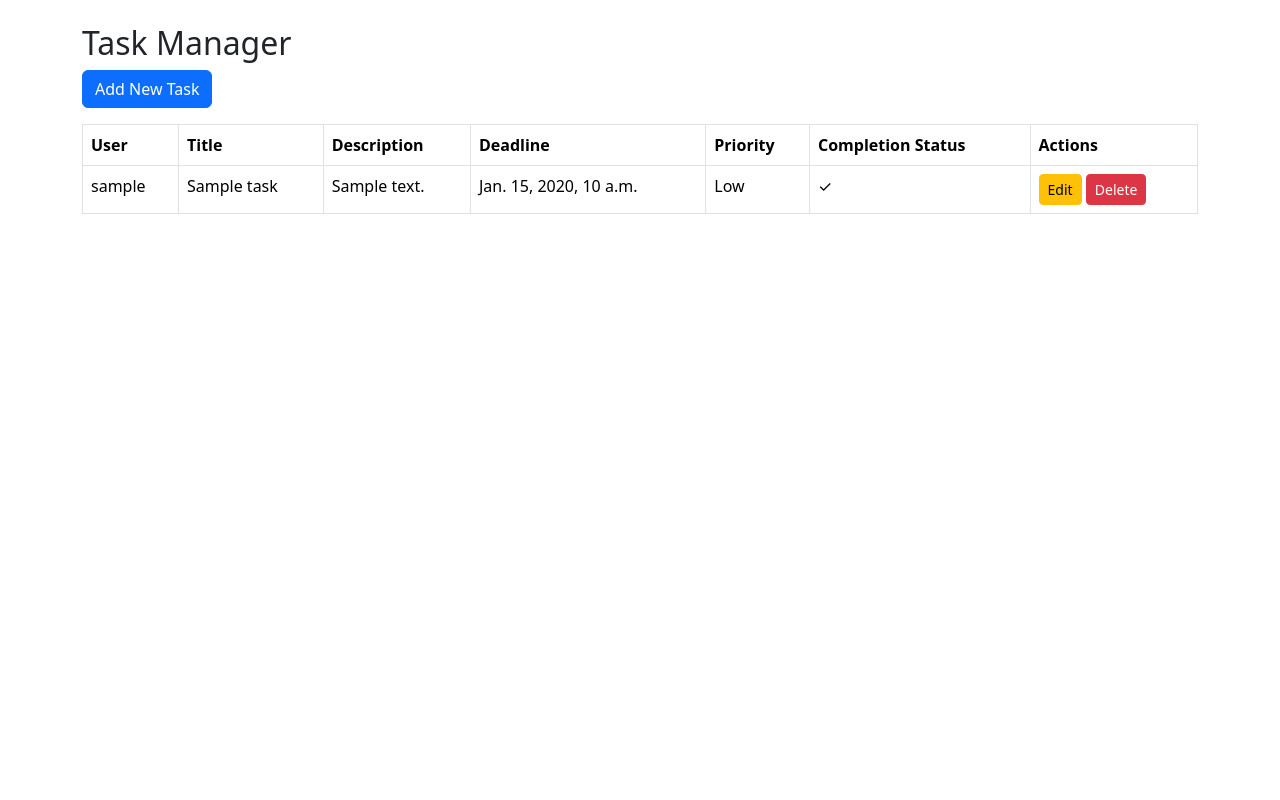
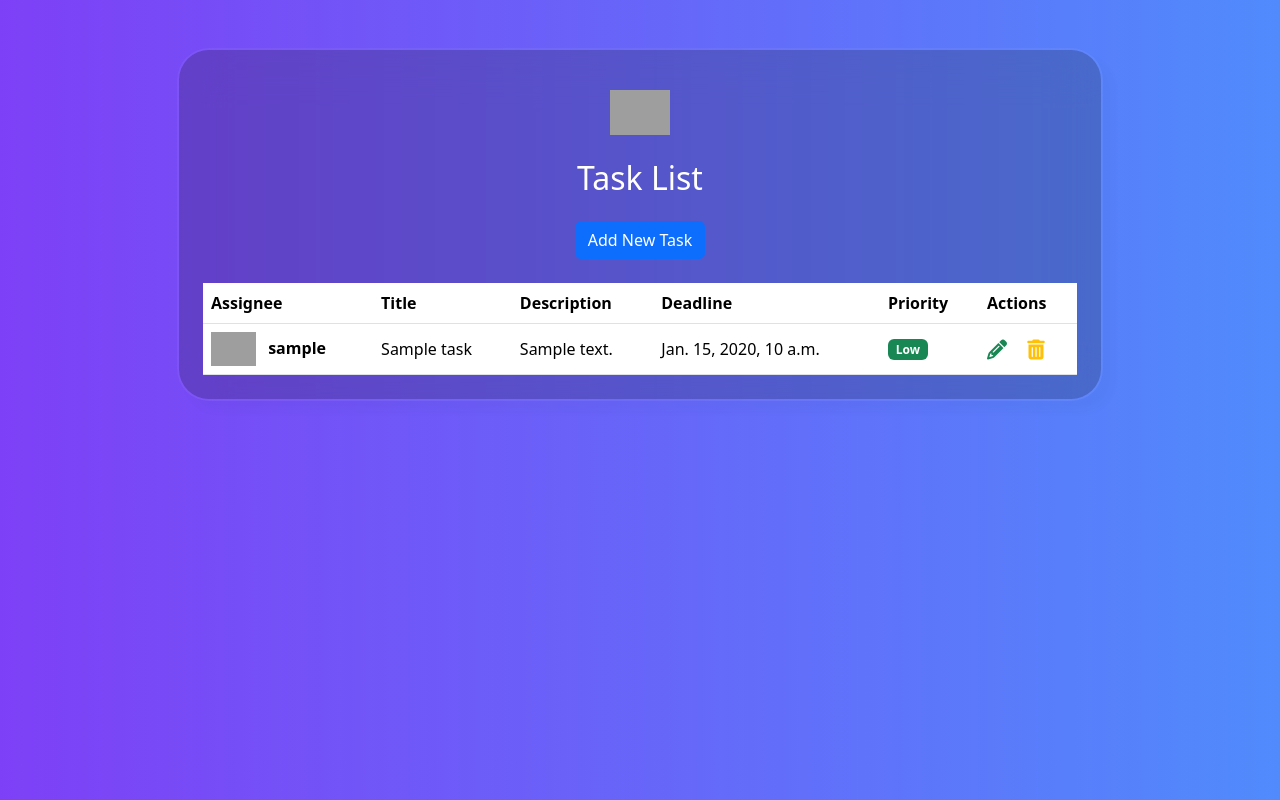
Before and after one commit to JackSummerfield1/task-manager-p4, a Django app: page / in a window 1280 px wide. Run offline with Django 4.2, Linux system fonts and the light colour scheme; a user stored in the database is signed in; tables that the repository leaves empty hold one stand-in row (values such as "Sample post"); some libraries are stand-ins or nearby versions; grey boxes are pictures that could not be loaded.

Commit message:
feat: use of bootstrap template for task list

```diff
--- a/static/css/style.css
+++ b/static/css/style.css
@@ -0,0 +1,29 @@
+.gradient-custom-2 {
+
+    min-height: 100vh;
+
+    /* fallback for old browsers */
+    background: #7e40f6;
+
+    /* Chrome 10-25, Safari 5.1-6 */
+    background: -webkit-linear-gradient(to right,
+            rgba(126, 64, 246, 1),
+            rgba(80, 139, 252, 1));
+
+    /* W3C, IE 10+/ Edge, Firefox 16+, Chrome 26+, Opera 12+, Safari 7+ */
+    background: linear-gradient(to right,
+            rgba(126, 64, 246, 1),
+            rgba(80, 139, 252, 1));
+
+    background-size: cover;
+    background-position: center;
+}
+
+.mask-custom {
+    background: rgba(24, 24, 16, 0.2);
+    border-radius: 2em;
+    backdrop-filter: blur(25px);
+    border: 2px solid rgba(255, 255, 255, 0.05);
+    background-clip: padding-box;
+    box-shadow: 10px 10px 10px rgba(46, 54, 68, 0.03);
+}
--- a/tasks/templates/tasks/task_list.html
+++ b/tasks/templates/tasks/task_list.html
@@ -1,46 +1,72 @@
 {% extends 'base.html' %}
 
+{% load static %}
+
+
 {% block content %}
+
+<!-- Credit to this Bootstrap Template from 'To Do List #6': https://mdbootstrap.com/docs/standard/extended/to-do-list/ -->
 <main>
-    <div class="container mt-4">
-        <h2>Task Manager</h2>
-        <!-- Button to create a new task -->
-        <a href="{% url 'task_create' %}
-        " class="btn btn-primary mb-3">Add New Task</a>
-        <!-- Task Table -->
-        <table class="table table-bordered">
+    <section class="gradient-custom-2">
+        <div class="container py-5 h-100">
+            <div class="row d-flex justify-content-center align-items-center h-100">
+                <div class="col-md-12 col-xl-10">
+                    <div class="card mask-custom">
+                        <div class="card-body p-4 text-white">
+                            <div class="text-center pt-3 pb-2">
+                                <img src="https://mdbcdn.b-cdn.net/img/Photos/new-templates/bootstrap-todo-list/check1.webp"
+                                    alt="Check" width="60">
+                                <h2 class="my-4">Task List</h2>
+                                <a href="#" class="btn btn-primary mb-3">Add New Task</a>
+                            </div>
+                            <table class="table text-white mb-0">
                                 <thead>
                                     <tr>
-                    <th>User</th>
-                    <th>Title</th>
-                    <th>Description</th>
-                    <th>Deadline</th>
-                    <th>Priority</th>
-                    <th>Completion Status</th>
-                    <th>Actions</th>
+                                        <th scope="col">Assignee</th>
+                                        <th scope="col">Title</th>
+                                        <th scope="col">Description</th>
+                                        <th scope="col">Deadline</th>
+                                        <th scope="col">Priority</th>
+                                        <th scope="col">Actions</th>
                                     </tr>
                                 </thead>
                                 <tbody>
                                     {% for task in tasks %}
-                <tr>
-                    <td>{{ task.user }}</td>
-                    <td>{{ task.title }}</td>
-                    <td>{{ task.description }}</td>
-                    <td>{{ task.deadline }}</td>
-                    <td>{{ task.get_priority_display }}</td>
-                    <td>{% if task.completed == True %}&#10003;{% else %}&#10007;{% endif %}</td>
-                    <td>
-                        <!-- Button to edit an existing task -->
-                        <a href="{% url 'task_edit' task.pk %}
-                        " class="btn btn-warning btn-sm">Edit</a>
-                        <!-- Button to delete an existing task -->
-                        <a href="{% url 'task_delete' task.pk %}
-                        " class="btn btn-danger btn-sm">Delete</a>
+                                    <tr class="fw-normal">
+                                        <th>
+                                            <img src="https://mdbcdn.b-cdn.net/img/Photos/new-templates/bootstrap-chat/ava1-bg.webp"
+                                                alt="avatar 1" style="width: 45px; height: auto;">
+                                            <span class="ms-2">{{ task.user }}</span>
+                                        </th>
+                                        <td class="align-middle">
+                                            <span>{{ task.title }}</span>
+                                        </td>
+                                        <td class="align-middle">
+                                            <span>{{ task.description }}</span>
+                                        </td>
+                                        <td class="align-middle">
+                                            <span>{{ task.deadline }}</span>
+                                        </td>
+                                        <td class="align-middle">
+                                            <h6 class="mb-0"><span
+                                                    class="badge bg-success">{{ task.get_priority_display }}</span>
+                                            </h6>
+                                        </td>
+                                        <td class="align-middle">
+                                            <a href="#" data-mdb-tooltip-init title="Done"><i
+                                                    class="fas fa-pencil fa-lg text-success me-3"></i></a>
+                                            <a href="#" data-mdb-tooltip-init title="Remove"><i
+                                                    class="fas fa-trash-alt fa-lg text-warning"></i></a>
                                         </td>
                                     </tr>
                                     {% endfor %}
                                 </tbody>
                             </table>
                         </div>
+                    </div>
+                </div>
+            </div>
+        </div>
+    </section>
 </main>
 {% endblock %}
```
Lines whose indentation alone changed are shown as unchanged.
